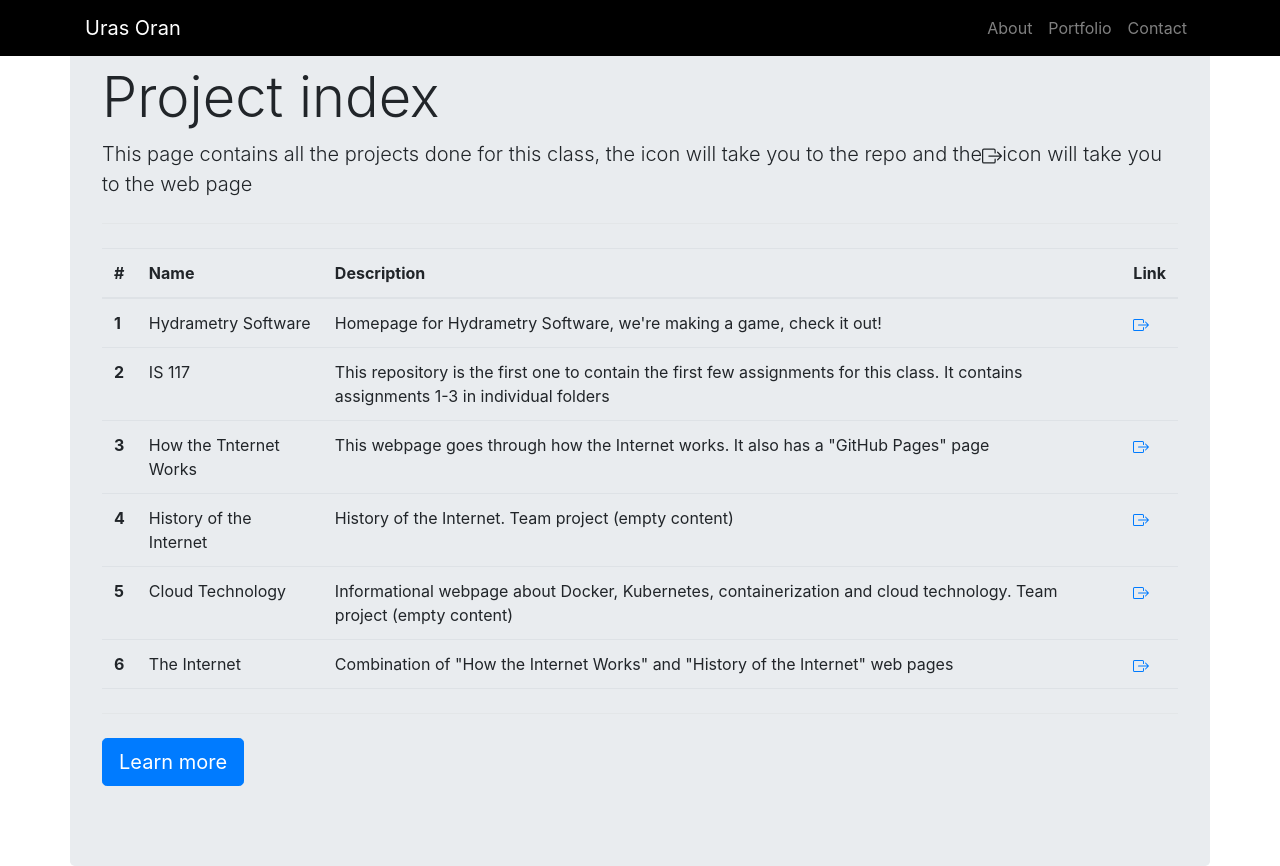
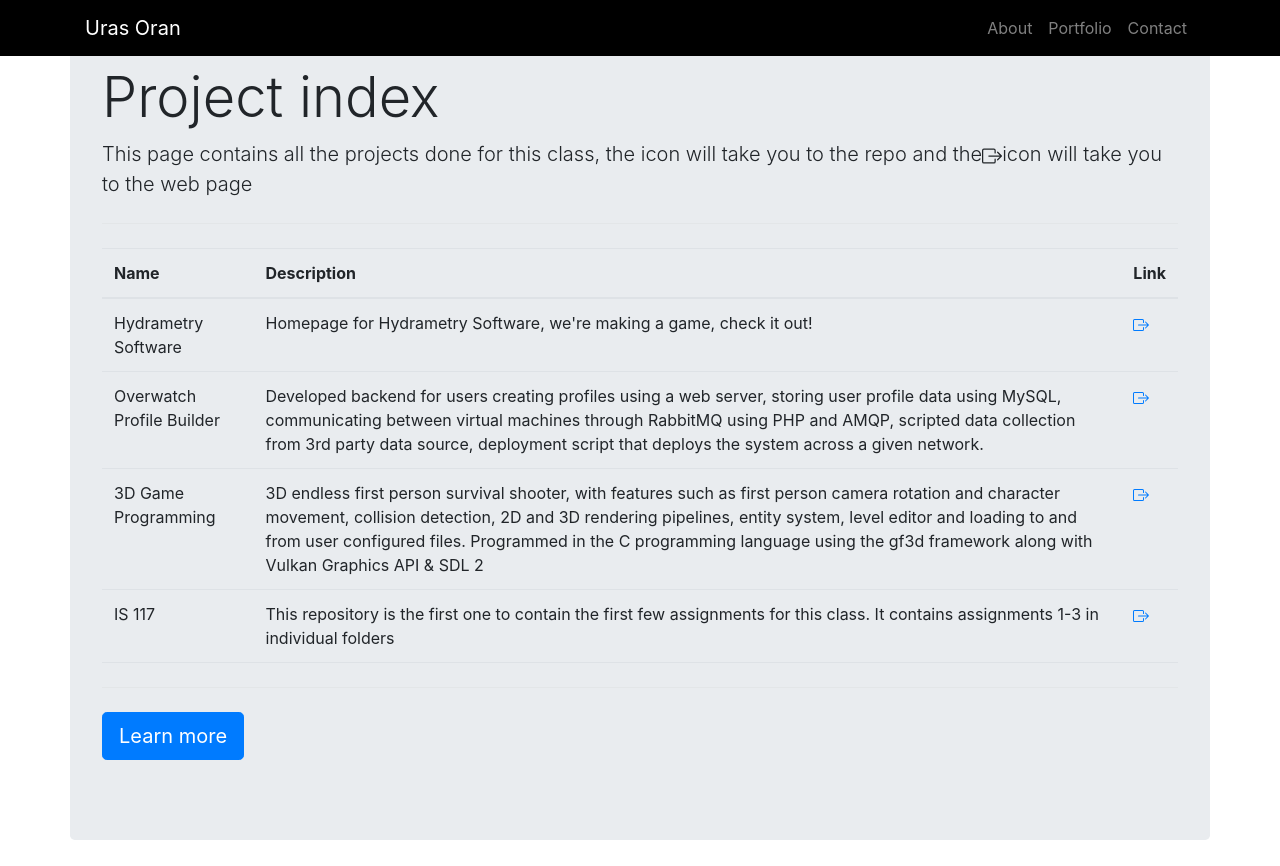
Before and after one commit to urasurasuras/portfolio-react, a React (Create React App) app: page /projects in a window 1280 px wide. After the commit the page ends 840 px from the top, so only its background shows below. Built offline with nearby package versions, Linux system fonts and the light colour scheme.

Commit message:
Added projects

```diff
--- a/src/App.js
+++ b/src/App.js
@@ -8,7 +8,6 @@ function App() {
     <BrowserRouter>
       <NavbarComponent />
       <Routes>
-        {/* <Route path="/" element={<Layout />}> */}
         <Route index element={<Home />} />
         <Route path="/projects" element={<Projects />} />
       </Routes>
--- a/src/components/Navbar.js
+++ b/src/components/Navbar.js
@@ -25,7 +25,7 @@ function NavbarComponent() {
       // At home
       setAtHome(true);
       console.log("Location home", locationPathname);
-      setHeaderBgOpaque(false);
+      changeColor();
       window.addEventListener("scroll", changeColor);
     }
   }, [location]);
--- /dev/null
+++ b/src/components/Project.js
@@ -0,0 +1,32 @@
+function Project(props) {
+  return (
+    <tr>
+      {/* <th scope="row">{props.rowNum}</th> */}
+      <td>{props.name}</td>
+      <td>{props.description}</td>
+      <td>
+        <a href={props.link}>
+          <svg
+            width="1em"
+            height="1em"
+            viewBox="0 0 16 16"
+            className="bi bi-box-arrow-right"
+            fill="currentColor"
+            xmlns="http://www.w3.org/2000/svg"
+          >
+            <path
+              fillRule="evenodd"
+              d="M10 12.5a.5.5 0 0 1-.5.5h-8a.5.5 0 0 1-.5-.5v-9a.5.5 0 0 1 .5-.5h8a.5.5 0 0 1 .5.5v2a.5.5 0 0 0 1 0v-2A1.5 1.5 0 0 0 9.5 2h-8A1.5 1.5 0 0 0 0 3.5v9A1.5 1.5 0 0 0 1.5 14h8a1.5 1.5 0 0 0 1.5-1.5v-2a.5.5 0 0 0-1 0v2z"
+            />
+            <path
+              fillRule="evenodd"
+              d="M15.854 8.354a.5.5 0 0 0 0-.708l-3-3a.5.5 0 0 0-.708.708L14.293 7.5H5.5a.5.5 0 0 0 0 1h8.793l-2.147 2.146a.5.5 0 0 0 .708.708l3-3z"
+            />
+          </svg>
+        </a>
+      </td>
+    </tr>
+  );
+}
+
+export default Project;
--- a/src/pages/Home.js
+++ b/src/pages/Home.js
@@ -8,7 +8,7 @@ function Home() {
   return (
     <div id="page-top">
       {/* <!-- Masthead--> */}
-      <header className="masthead">
+      <header className="masthead" id="home">
         <div className="container h-100">
           <div className="row h-100 align-items-center  ">
             <div className="col-lg-10 align-self-end">
--- a/src/pages/Projects.js
+++ b/src/pages/Projects.js
@@ -1,3 +1,6 @@
+import Table from "react-bootstrap/Table";
+import Project from "../components/Project";
+
 function Projects() {
   return (
     <div className="jumbotron container">
@@ -26,60 +29,46 @@ function Projects() {
       </p>
       <hr className="my-4" />
 
-      <table className="table">
+      <Table className="Table">
         <thead>
           <tr>
-            <th scope="col">#</th>
+            {/* <th scope="col">#</th> */}
             <th scope="col">Name</th>
             <th scope="col">Description</th>
             <th scope="col">Link</th>
           </tr>
         </thead>
         <tbody>
-          <tr>
-            <th scope="row">1</th>
-            <td>Hydrametry Software</td>
-            <td>
-              Homepage for Hydrametry Software, we're making a game, check it
-              out!
-            </td>
-            <td>
-              <a href="https://hydrametry.com/">
-                <svg
-                  width="1em"
-                  height="1em"
-                  viewBox="0 0 16 16"
-                  className="bi bi-box-arrow-right"
-                  fill="currentColor"
-                  xmlns="http://www.w3.org/2000/svg"
-                >
-                  <path
-                    fillRule="evenodd"
-                    d="M10 12.5a.5.5 0 0 1-.5.5h-8a.5.5 0 0 1-.5-.5v-9a.5.5 0 0 1 .5-.5h8a.5.5 0 0 1 .5.5v2a.5.5 0 0 0 1 0v-2A1.5 1.5 0 0 0 9.5 2h-8A1.5 1.5 0 0 0 0 3.5v9A1.5 1.5 0 0 0 1.5 14h8a1.5 1.5 0 0 0 1.5-1.5v-2a.5.5 0 0 0-1 0v2z"
-                  />
-                  <path
-                    fillRule="evenodd"
-                    d="M15.854 8.354a.5.5 0 0 0 0-.708l-3-3a.5.5 0 0 0-.708.708L14.293 7.5H5.5a.5.5 0 0 0 0 1h8.793l-2.147 2.146a.5.5 0 0 0 .708.708l3-3z"
-                  />
-                </svg>
-              </a>
-            </td>
-          </tr>
-          <tr>
-            <th scope="row">2</th>
-            <td>IS 117</td>
-            <td>
-              This repository is the first one to contain the first few
+          <Project
+            name="Hydrametry Software"
+            description="Homepage for Hydrametry Software, we're making a game, check it
+              out!"
+            link="https://hydrametry.com/"
+          />
+          <Project
+            name="Overwatch Profile Builder"
+            description="Developed backend for users creating profiles using a web server, storing user profile data using MySQL,
+communicating between virtual machines through RabbitMQ using PHP and AMQP, scripted data collection
+from 3rd party data source, deployment script that deploys the system across a given network."
+            link="https://github.com/urasurasuras/it490"
+          />
+          <Project
+            name="3D Game Programming"
+            description="3D endless first person survival shooter, with features such as first person camera rotation and character
+movement, collision detection, 2D and 3D rendering pipelines, entity system, level editor and loading to and
+from user configured files. Programmed in the C programming language using the gf3d framework along with
+Vulkan Graphics API & SDL 2"
+            link="https://github.com/urasurasuras/gf3d"
+          />
+          <Project
+            name="IS 117"
+            description="This repository is the first one to contain the first few
               assignments for this class. It contains assignments 1-3 in
-              individual folders
-            </td>
-            <td>
-              <a href="https://github.com/urasurasuras/is117">
-                <i className="fab fa-github"></i>
-              </a>
-            </td>
-          </tr>
-          <tr>
+              individual folders"
+            link="https://github.com/urasurasuras/is117"
+          />
+
+          {/* <tr>
             <th scope="row">3</th>
             <td>How the Tnternet Works</td>
             <td>
@@ -203,9 +192,9 @@ function Projects() {
                 </svg>
               </a>
             </td>
-          </tr>
+          </tr> */}
         </tbody>
-      </table>
+      </Table>
 
       <hr className="my-4" />
       <p className="lead">
```
